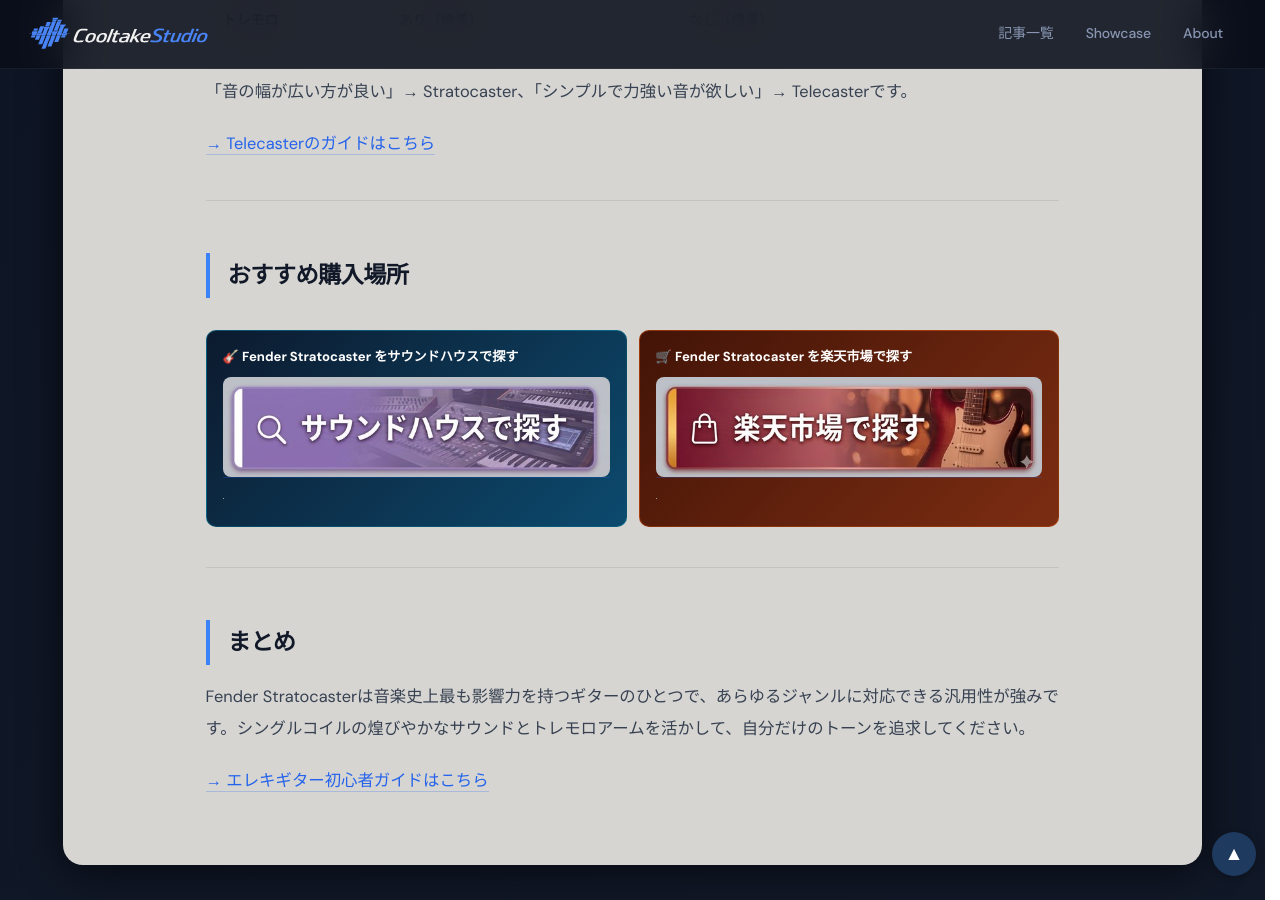
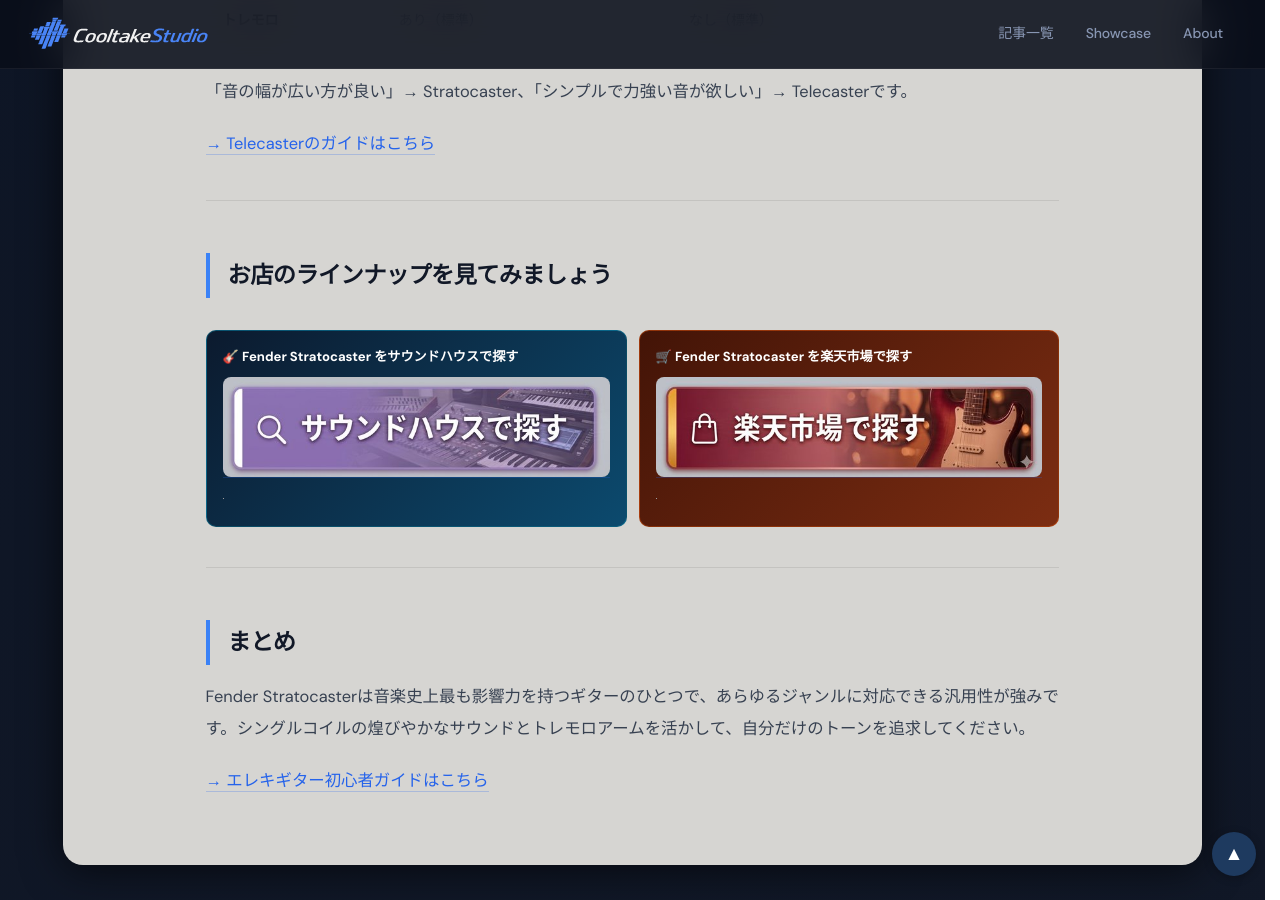
Before and after one commit to cooltake/cooltake-staging, a Jekyll site: the page built from _posts/2026-05-29-fender-stratocaster-guide.md, in a window 1280 px wide and 900 px high, scrolled down 2459 px. Built offline with Jekyll 4.4.1, drawn with Linux system fonts in a browser that asks for light colours; some web fonts are replaced; grey boxes are pictures that could not be loaded.

Commit message:
edit: rename section heading to shop lineup

```diff
--- a/_posts/2026-05-29-fender-stratocaster-guide.md
+++ b/_posts/2026-05-29-fender-stratocaster-guide.md
@@ -65,7 +65,7 @@
 
 ---
 
-## おすすめ購入場所
+## お店のラインナップを見てみましょう
 
 <div style="display:flex;gap:.75rem;margin:2rem 0;">
 <div style="flex:1;padding:.8rem 1rem 1rem;background:linear-gradient(135deg,#0c1a2e,#0c4a6e);border-radius:10px;border:1px solid rgba(8,145,178,.4);">
```
